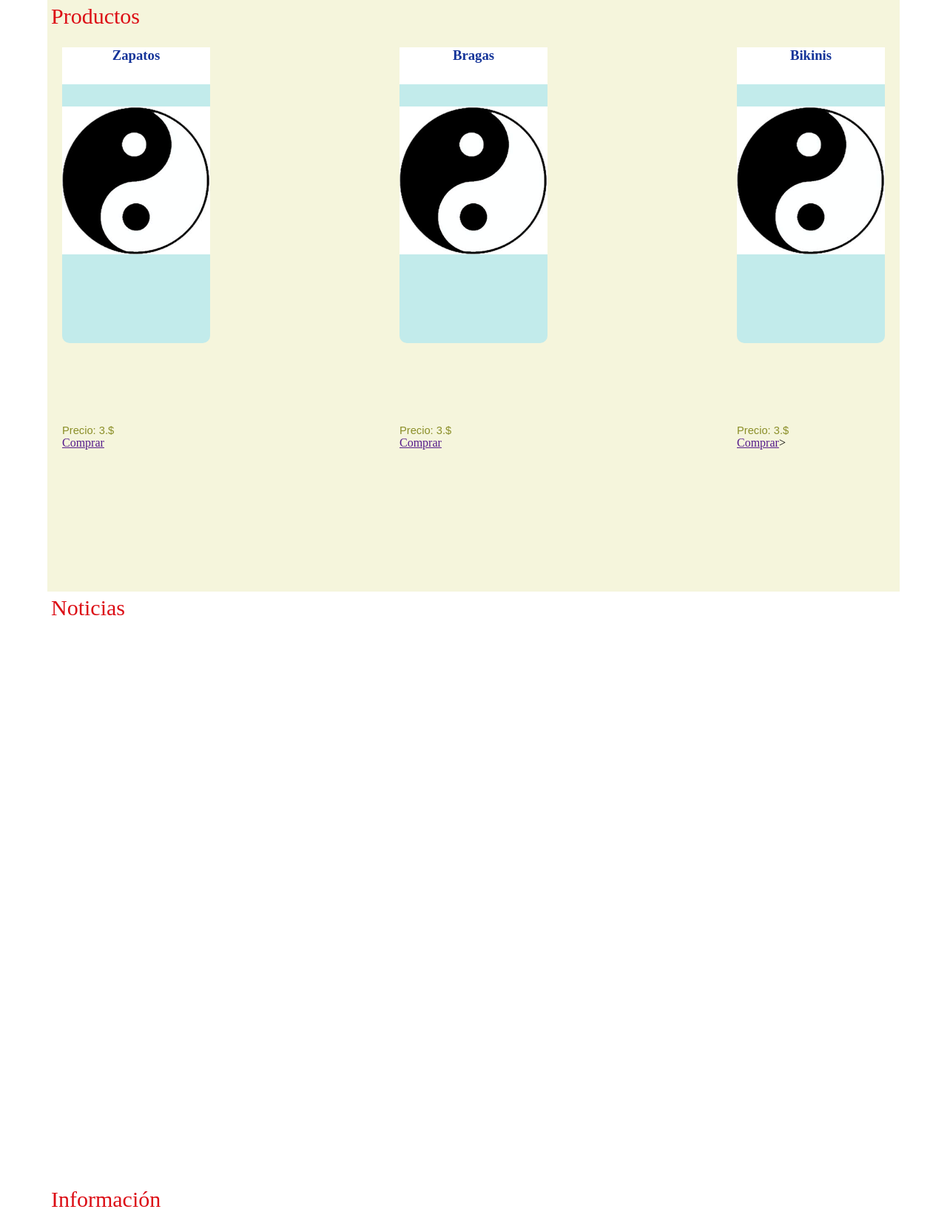
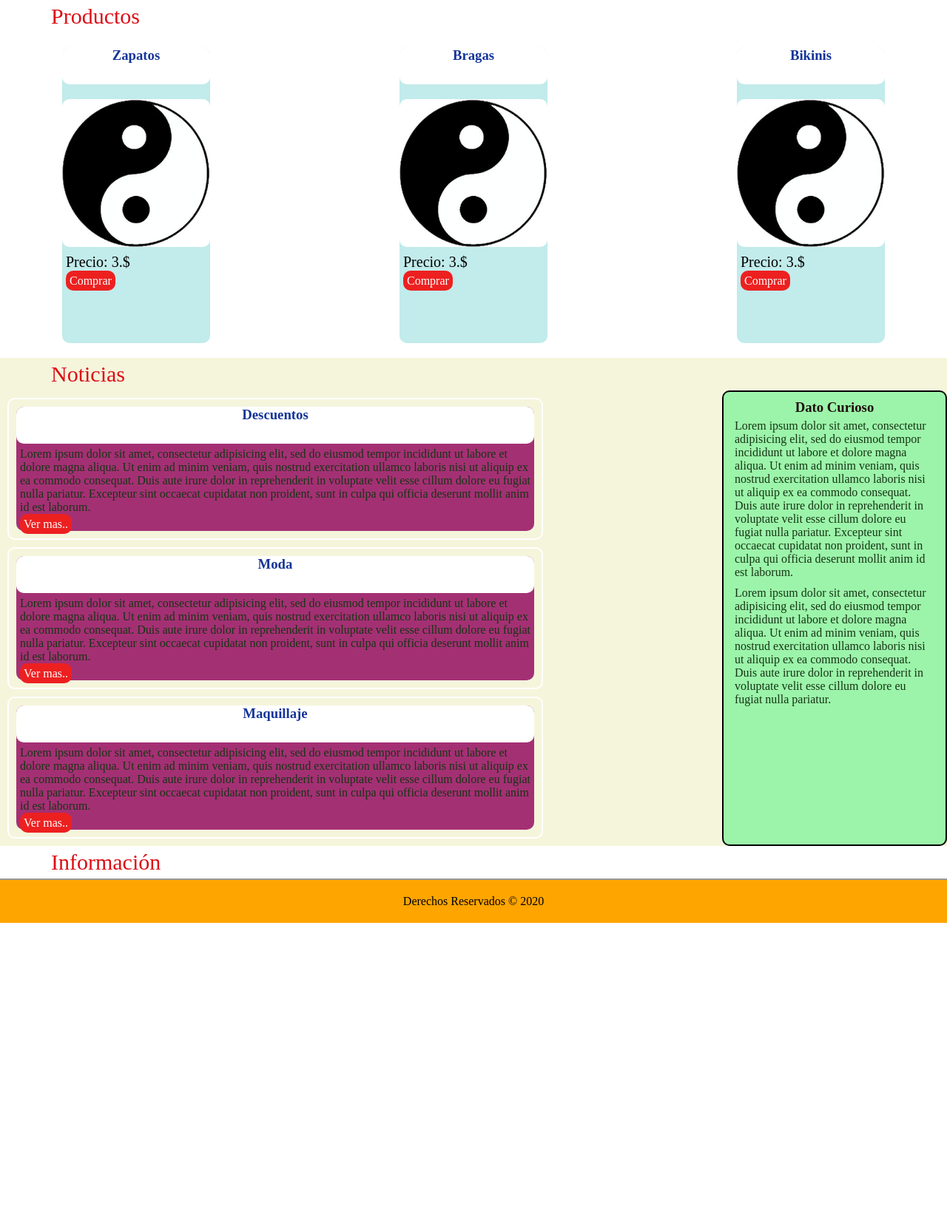
Before and after one commit to zulean1/Paginas-Web, a PHP site: page /public/views/Pagina.html in a window 1280 px wide. Shown: the part 258-1920 px from the top of the page at 74% size. After the commit the page ends 1506 px from the top, so only its background shows below. Run offline with PHP 8.4, Linux system fonts and the light colour scheme.

Commit message:
agregando estilos a la carpeta Pagina a la seccion de noticias

```diff
--- a/Pagina/public/css/estilo.css
+++ b/Pagina/public/css/estilo.css
@@ -4,8 +4,9 @@
  }
 
 .content{
-height: 100vh;
- width: 100%;
+   width: 90%;
+    margin-right: 5%;
+    margin-left: 5%;
 
 }
 
@@ -28,7 +29,8 @@ height: 100vh;
  .nav .nav-ul{
   border-bottom: 1px solid beige;
   background: #FA5873;
-  padding: 0.5em; height: 40px;
+  padding: 0.5em;
+  height: 40px;
   display: flex;
   justify-content: center;
   list-style: none;
@@ -60,9 +62,8 @@ height: 100vh;
 }
 
 .menu{
-    width: 90%;
-    margin-right: 5%;
-    margin-left: 5%;
+  width: 100%;
+
 }
 
 .subtitulo{
@@ -70,11 +71,12 @@ height: 100vh;
     font-size: 30px;
     font-weight: 300;
     color: #DC0D15;
+
 }
 
 .productos{
-    padding: 0;
-    background: beige;
+
+    background: white;
 }
 
 .container_card{
@@ -82,7 +84,7 @@ height: 100vh;
     justify-content: space-between;
     flex-wrap: wrap;
     margin: 10px;
-    padding: 10px
+    padding: 10px;
 }
 
 .card{
@@ -91,10 +93,7 @@ height: 100vh;
    height: 400px;;
    background: #C2EBEB;
    border-radius: 10px;
-
-
 }
-
 .card__text{
 
     width: inherit;
@@ -102,25 +101,87 @@ height: 100vh;
     background: white;
     color: #143499;
     text-align: center;
+     border-radius: 10px;
+
 
 }
-
-.card_img{
-    width: inherit;
-    height: inherit;
-    display: flex;
-    justify-content: center;
-    padding-top: 30px;
-    padding-bottom: 30px;
-}
-
 
 .img{
     border-radius: inherit;
     border: inherit;
     width: 200px;
     height: 200px;
+    margin-top: 20px;
 }
+.card__text--modifier{
+    font-size: 20px;
+    font-weight: 300px;
+    color: black;
+     padding: 5px;
+}
+
+.button{
+
+    width: 100px;
+    height:100px;
+     padding: 5px;
+    margin: 5px;
+    background: #ED2020;
+    color: white;
+    text-decoration: none;
+    border-radius: 10px;
+
+}
+
+.noticias {
+    background: beige;
+
+
+}
+.noticias__modifier{
+     display: flex;
+    justify-content:space-between;
+}
+
+.articulo{
+  margin: 10px;
+  padding: 10px;
+  border-radius: 10px;
+  border: 2px solid white;
+}
+.articulo_modifier{
+    display: block;
+}
+
+.card__modifier{
+    width: 700px;
+    height: auto;
+    background: #A43074;
+}
+
+.parrafo{
+    padding: 5px;
+    color: #163514;
+}
+
+.sidebar{
+  width: 300px;
+  height: auto;
+  border-radius: 10px;
+  border: 2px solid black;
+  background: #9CF4AA;
+
+}
+
+.sidebar__info{
+  padding: 5px;
+  margin: 5px;
+}
+.sidebar__text{
+    text-align: center;
+    color: #210D0D;
+}
+
 
 
 
@@ -132,11 +193,3 @@ height: 100vh;
     border-top: 2px solid #999999;
 
 }
-
-
-p{
-    color: #8A8E27;
-font-weight: normal;
-font-family: Arial, Helvetica, sans-serif;
-font-size: 2ex;
-}
--- a/Pagina/public/views/Pagina.html
+++ b/Pagina/public/views/Pagina.html
@@ -27,35 +27,88 @@
                <div class="container_card">
                    <div class="card">
                        <h3 class="card__text">Zapatos</h3>
-                       <div class="card_img">
                          <img class="img" src="../img/yin_yan.jpg">
-                       </div>
-
                              <p class="card__text--modifier">Precio: 3.$</p>
                              <a class="button" href="">Comprar</a>
-
                     </div>
                      <div class="card">
                         <h3 class="card__text">Bragas</h3>
-                         <div class="card_img">
                           <img  class="img" src="../img/yin_yan.jpg">
-                       </div>
                            <p class="card__text--modifier">Precio: 3.$</p>
                           <a class="button" href="">Comprar</a>
                    </div>
                      <div class="card">
                         <h3 class="card__text">Bikinis</h3>
-                         <div class="card_img">
                             <img  class="img" src="../img/yin_yan.jpg">
-                       </div>
                           <p class="card__text--modifier">Precio: 3.$</p>
-                          <a class="button" href="">Comprar</a>>
+                          <a class="button" href="">Comprar</a>
                    </div>
                </div>
            </section>
 
-           <section class="noticias content">
-               <h2 class="subtitulo">Noticias</h2>
+           <section class="noticias ">
+               <h2 class="subtitulo content">Noticias</h2>
+               <div class="noticias__modifier">
+                <div class="articulo_modifier">
+               <article class="articulo">
+                   <div class="card card__modifier">
+                       <h3 class="card__text">Descuentos</h3>
+                       <p class="parrafo">Lorem ipsum dolor sit amet, consectetur adipisicing elit, sed do eiusmod
+                       tempor incididunt ut labore et dolore magna aliqua. Ut enim ad minim veniam,
+                       quis nostrud exercitation ullamco laboris nisi ut aliquip ex ea commodo
+                       consequat. Duis aute irure dolor in reprehenderit in voluptate velit esse
+                       cillum dolore eu fugiat nulla pariatur. Excepteur sint occaecat cupidatat non
+                       proident, sunt in culpa qui officia deserunt mollit anim id est laborum.</p>
+                        <a class="button" href="">Ver mas..</a>
+                   </div>
+               </article>
+                 <article class="articulo">
+                   <div class="card card__modifier">
+                       <h3 class="card__text">Moda</h3>
+                         <p class="parrafo">Lorem ipsum dolor sit amet, consectetur adipisicing elit, sed do eiusmod
+                       tempor incididunt ut labore et dolore magna aliqua. Ut enim ad minim veniam,
+                       quis nostrud exercitation ullamco laboris nisi ut aliquip ex ea commodo
+                       consequat. Duis aute irure dolor in reprehenderit in voluptate velit esse
+                       cillum dolore eu fugiat nulla pariatur. Excepteur sint occaecat cupidatat non
+                       proident, sunt in culpa qui officia deserunt mollit anim id est laborum.</p>
+                        <a class="button" href="">Ver mas..</a>
+                   </div>
+               </article>
+                 <article class="articulo">
+                   <div class="card card__modifier">
+                       <h3 class="card__text">Maquillaje</h3>
+                         <p class="parrafo">Lorem ipsum dolor sit amet, consectetur adipisicing elit, sed do eiusmod
+                       tempor incididunt ut labore et dolore magna aliqua. Ut enim ad minim veniam,
+                       quis nostrud exercitation ullamco laboris nisi ut aliquip ex ea commodo
+                       consequat. Duis aute irure dolor in reprehenderit in voluptate velit esse
+                       cillum dolore eu fugiat nulla pariatur. Excepteur sint occaecat cupidatat non
+                       proident, sunt in culpa qui officia deserunt mollit anim id est laborum.</p>
+                        <a class="button" href="">Ver mas..</a>
+                   </div>
+               </article>
+               </div>
+
+               <aside class="sidebar">
+                   <div class="sidebar__info">
+                       <h3 class="sidebar__text">Dato Curioso</h3>
+                       <p class="parrafo">
+                           Lorem ipsum dolor sit amet, consectetur adipisicing elit, sed do eiusmod
+                           tempor incididunt ut labore et dolore magna aliqua. Ut enim ad minim veniam,
+                           quis nostrud exercitation ullamco laboris nisi ut aliquip ex ea commodo
+                           consequat. Duis aute irure dolor in reprehenderit in voluptate velit esse
+                           cillum dolore eu fugiat nulla pariatur. Excepteur sint occaecat cupidatat non
+                           proident, sunt in culpa qui officia deserunt mollit anim id est laborum.
+                       </p>
+                           <p class="parrafo">
+                           Lorem ipsum dolor sit amet, consectetur adipisicing elit, sed do eiusmod
+                           tempor incididunt ut labore et dolore magna aliqua. Ut enim ad minim veniam,
+                           quis nostrud exercitation ullamco laboris nisi ut aliquip ex ea commodo
+                           consequat. Duis aute irure dolor in reprehenderit in voluptate velit esse
+                           cillum dolore eu fugiat nulla pariatur.
+                       </p>
+                   </div>
+               </aside>
+                 </div>
            </section>
            <section class="informacion content">
                <h2 class="subtitulo">Información</h2>
```
Lines whose indentation alone changed are shown as unchanged.
